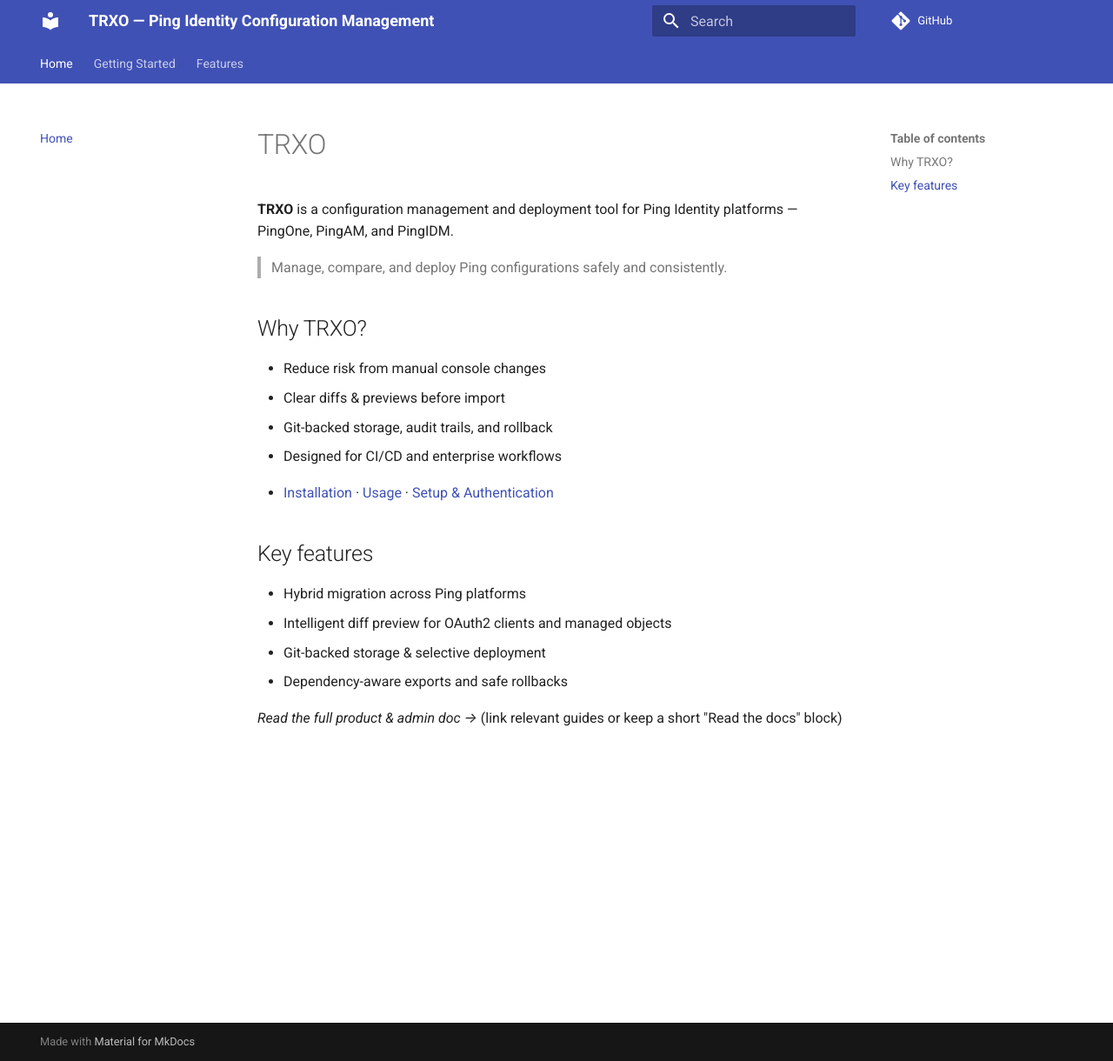
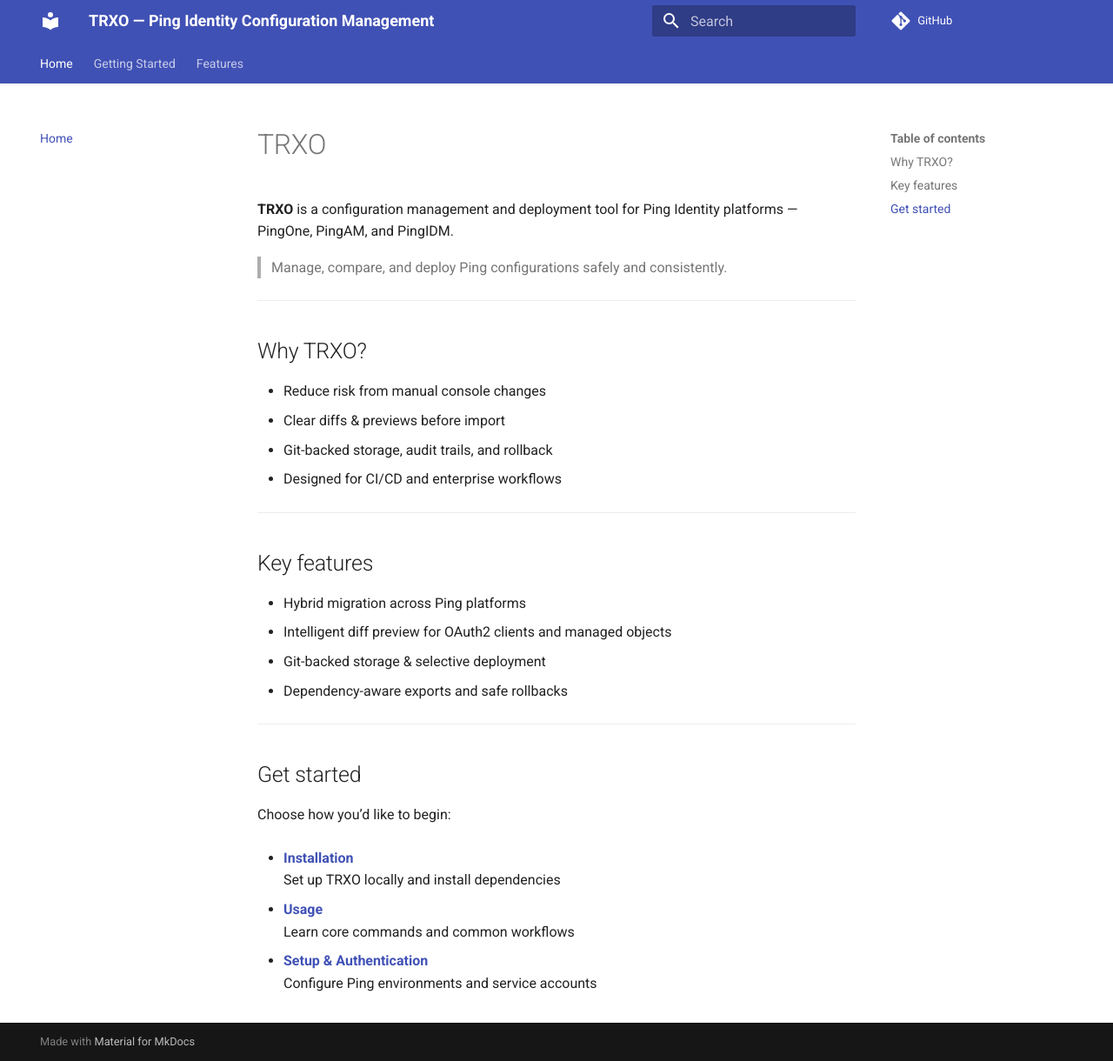
Before and after one commit to Trevonix/trxo, an MkDocs documentation site: the page built from docs/index.md, in a window 1280 px wide and 1220 px high. Shown: the whole window at 87% size. Built offline with MkDocs 1.6.1 and Material for MkDocs 9.7.7, drawn with Linux system fonts in a browser that asks for light colours; comment, search, counter and statistics services are not loaded.

Commit message:
Restructure index file

```diff
--- a/docs/index.md
+++ b/docs/index.md
@@ -3,6 +3,8 @@
 **TRXO** is a configuration management and deployment tool for Ping Identity platforms — PingOne, PingAM, and PingIDM.
 
 > Manage, compare, and deploy Ping configurations safely and consistently.
+
+---
 
 ## Why TRXO?
 - Reduce risk from manual console changes
@@ -19,4 +20,17 @@
 - Git-backed storage & selective deployment
 - Dependency-aware exports and safe rollbacks
 
-_Read the full product & admin doc →_ (link relevant guides or keep a short "Read the docs" block)
+---
+
+## Get started
+
+Choose how you’d like to begin:
+
+- **[Installation](installation.md)**
+  Set up TRXO locally and install dependencies
+
+- **[Usage](usage.md)**
+  Learn core commands and common workflows
+
+- **[Setup & Authentication](setup_and_auth.md)**
+  Configure Ping environments and service accounts
```
Also changed, not shown: other parts of docs/index.md (+1 -2 lines).
